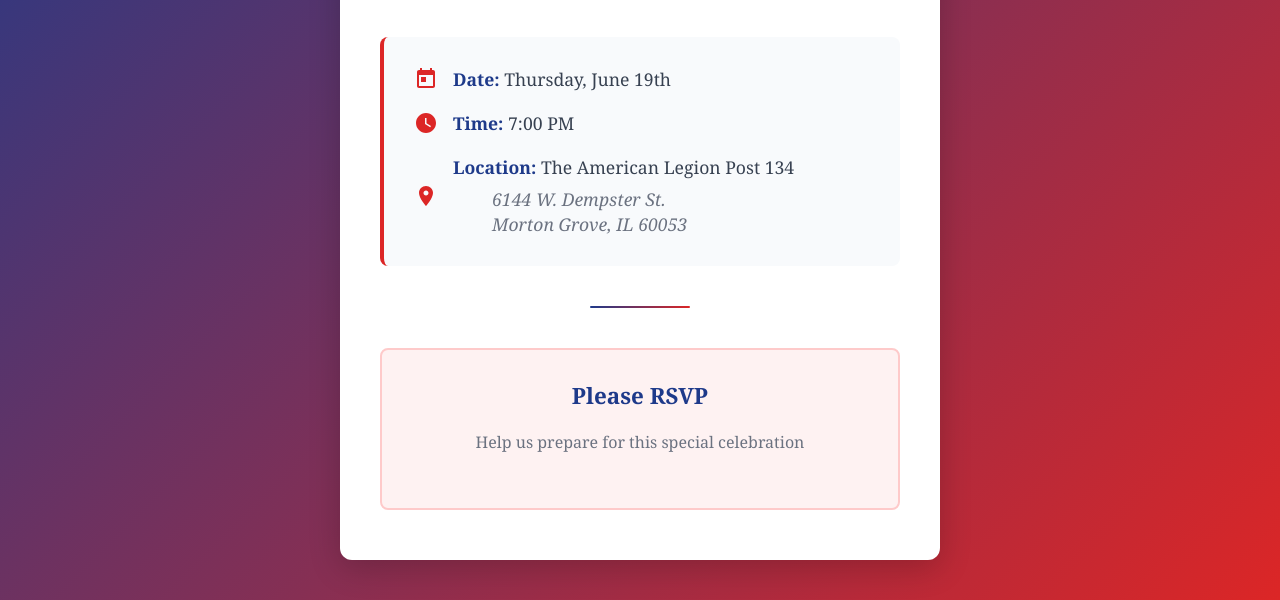
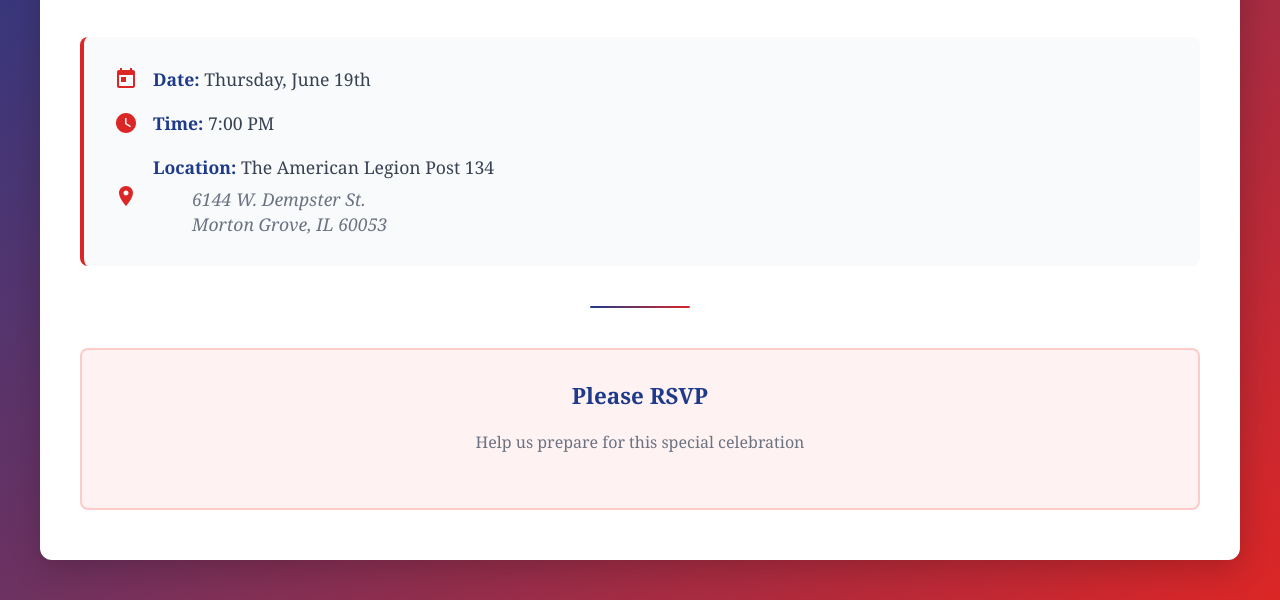
Before and after one commit to ajdibo23/eagle, a plain HTML site: page index.html in a window 1280 px wide. Shown: the part 301-901 px from the top of the page. Drawn offline with Linux system fonts and the light colour scheme; a script that the page names is missing.

Commit message:
Update index.html

```diff
--- a/index.html
+++ b/index.html
@@ -36,7 +36,7 @@
     }
 
     .container {
-      max-width: 600px;
+      max-width: 1200px;
       width: 100%;
       background: white;
       border-radius: 12px;
```
